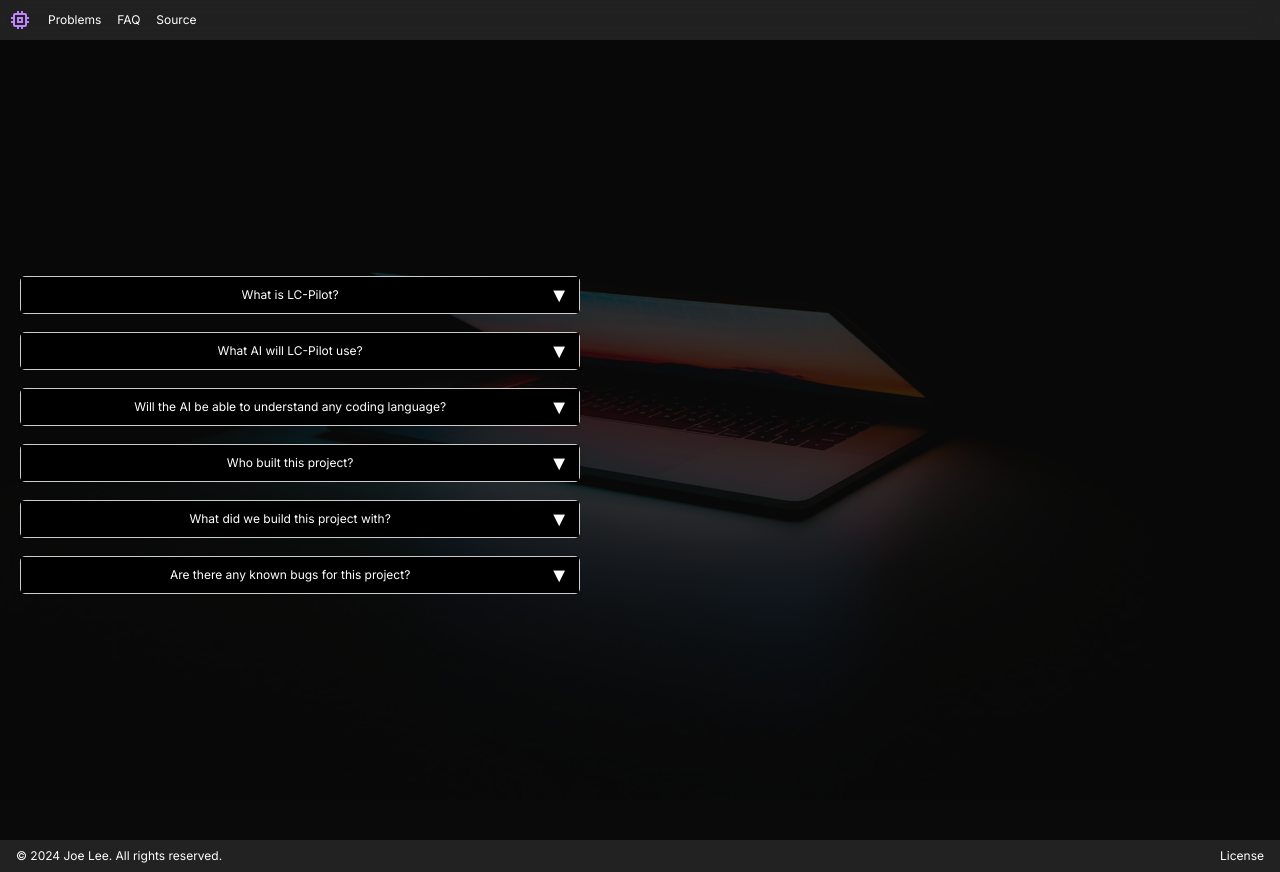
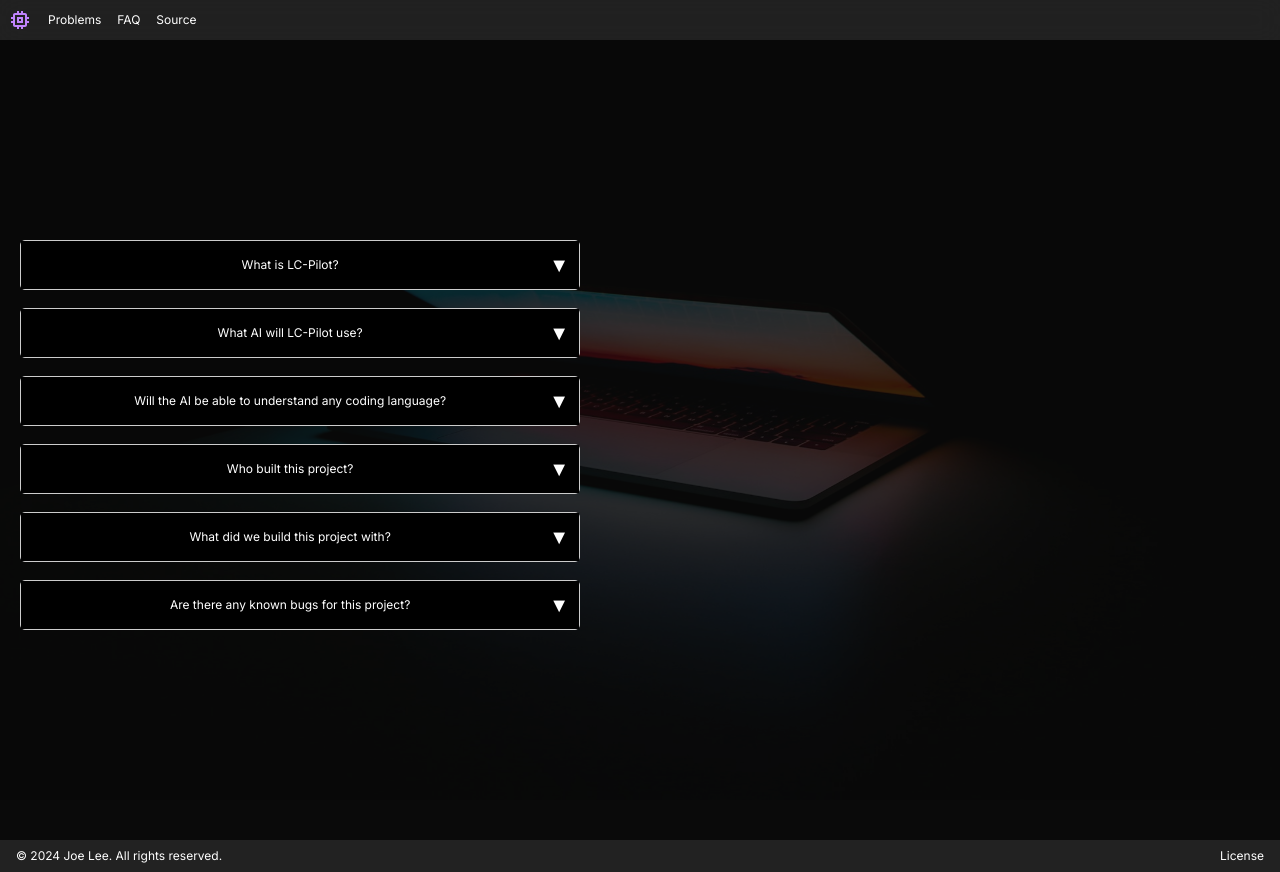
Before and after one commit to j1yl/lcpilot, a Next.js app: page /faq in a window 1280 px wide. Built offline with nearby package versions, Linux system fonts and the light colour scheme.

Commit message:
converted vanilla css to tailwind

```diff
--- a/app/faq/App.module.css
+++ b/app/faq/App.module.css
@@ -1,15 +1,6 @@
 .container {
-    display: flex;
-    justify-content: center;
-    align-items: center;
-    height: 100vh;
-  }
-
-  .content {
-    display: flex;
-    flex-direction: column;
-    gap: 8px;
-    max-width: 600px;
-    padding: 20px;
-    text-align: center;
-  }
+  @apply flex justify-center items-center h-screen;
+}
+.content {
+  @apply flex flex-col gap-2 max-w-[600px] text-center p-5;
+}
--- a/components/Accordion.css
+++ b/components/Accordion.css
@@ -1,39 +1,24 @@
 .accordion {
-    border: 1px solid #ccc;
-    border-radius: 5px;
-    margin-bottom: 10px;
+  @apply border mb-2.5 rounded-[5px] border-solid border-[#ccc];
 }
-
 .accordion-checkbox {
-    display: none;
+  @apply hidden;
 }
-
 .accordion-header {
-    display: flex;
-    align-items: center;
-    padding: 10px;
-    cursor: pointer;
-    background-color: #000000;
+  @apply flex items-center cursor-pointer bg-black p-2.5;
 }
-
 .accordion-title {
-    flex: 1;
+  @apply flex-1;
 }
-
 .accordion-icon {
-    font-size: 20px;
+  @apply text-xl;
 }
-
 .accordion-checkbox:checked + .accordion-header .accordion-icon {
-    transform: rotate(180deg);
+  @apply rotate-180;
 }
-
 .accordion-content {
-    max-height: 0;
-    overflow: hidden;
-    transition: max-height 0.2s ease;
+  @apply max-h-0 overflow-hidden transition-[max-height] duration-[0.2s] ease-[ease];
 }
-
 .accordion-checkbox:checked + .accordion-header + .accordion-content {
-    max-height: 1000px;
+  @apply max-h-[1000px];
 }
```
Lines whose indentation alone changed are shown as unchanged.
